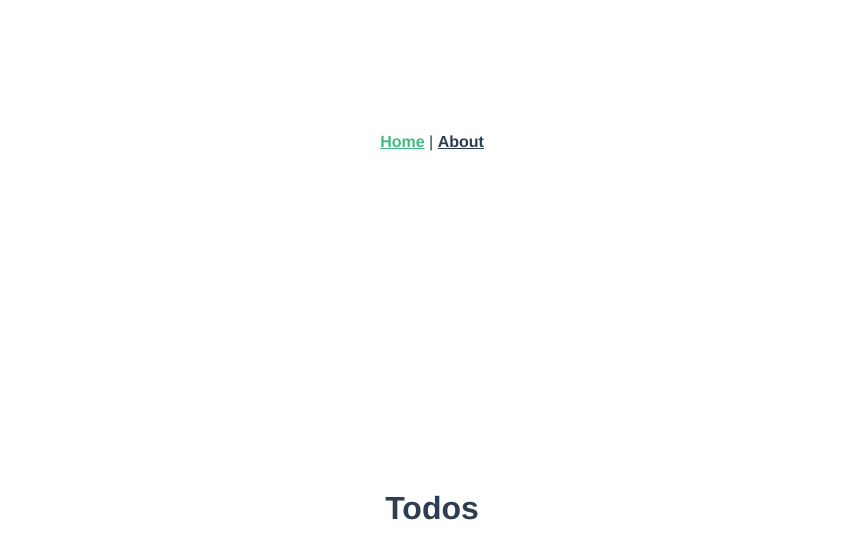
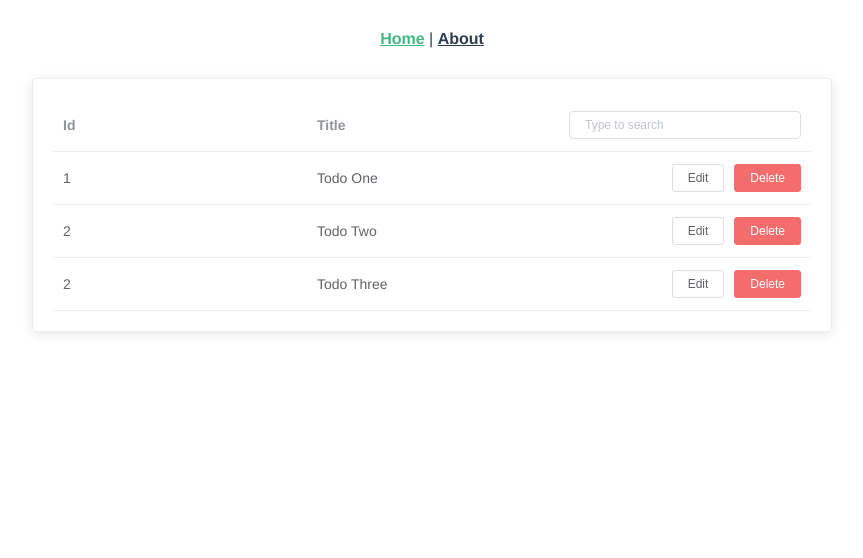
Before and after one commit to SPDUK/vue-todos, a Vue app: page / in a window 1280 px wide. Shown: the top 558 px of the page, without its empty margins (208-1071 px from the left). Built offline with nearby package versions, Linux system fonts and the light colour scheme.

Commit message:
feat: display todos in a pretty table

```diff
--- a/package.json
+++ b/package.json
@@ -9,6 +9,7 @@
   },
   "dependencies": {
     "core-js": "^2.6.5",
+    "element-ui": "^2.12.0",
     "vue": "^2.6.10",
     "vue-router": "^3.0.3",
     "vuex": "^3.0.1"
--- a/src/components/Todos.vue
+++ b/src/components/Todos.vue
@@ -1,15 +1,55 @@
 <template>
-  <div>
-    <h1>Todos</h1>
+  <div class="container">
+    <el-card class="box-card">
+      <!-- filter out any todos that do not include the search state -->
+      <el-table
+        :data="todos.filter(({ title }) => !search || title.toLowerCase().includes(search.toLowerCase()))"
+      >
+        <el-table-column label="Id" prop="id"></el-table-column>
+        <el-table-column label="Title" prop="title"></el-table-column>
+        <el-checkbox>Completed?</el-checkbox>
+        <el-table-column align="right">
+          <template slot="header" slot-scope="scope">
+            <el-input v-model="search" size="mini" placeholder="Type to search" />
+          </template>
+          <template slot-scope="scope">
+            <el-button size="mini" @click="handleEdit(scope.$index, scope.row)">Edit</el-button>
+            <el-button
+              size="mini"
+              type="danger"
+              @click="handleDelete(scope.$index, scope.row)"
+            >Delete</el-button>
+          </template>
+        </el-table-column>
+      </el-table>
+    </el-card>
   </div>
 </template>
+
 
 <script>
 export default {
   // component name
-  name: "Todos"
+  name: "Todos",
+  // like prop types in react, but also makes the prop available(?)
+  props: {
+    todos: Array
+  },
+  data() {
+    return {
+      search: ""
+    };
+  }
 };
 </script>
 
 <style scoped>
+.container {
+  display: flex;
+  justify-content: center;
+}
+.box-card {
+  width: 95%;
+  max-width: 800px;
+}
 </style>
--- a/src/main.js
+++ b/src/main.js
@@ -2,8 +2,13 @@ import Vue from "vue";
 import App from "./App.vue";
 import router from "./router";
 import store from "./store";
+import ElementUI from "element-ui";
+import "element-ui/lib/theme-chalk/index.css";
 
 Vue.config.productionTip = false;
+
+// import everything globally because lazy
+Vue.use(ElementUI);
 
 new Vue({
   router,
--- a/src/views/Home.vue
+++ b/src/views/Home.vue
@@ -1,6 +1,7 @@
 <template>
   <div class="home">
-    <Todos />
+    <!-- todos refers to the todos returned from data(), passing down as todos as a prop -->
+    <Todos v-bind:todos="todos" />
   </div>
 </template>
 
@@ -16,6 +17,16 @@ export default {
         {
           id: 1,
           title: "Todo One",
+          completed: false
+        },
+        {
+          id: 2,
+          title: "Todo Two",
+          completed: false
+        },
+        {
+          id: 2,
+          title: "Todo Three",
           completed: false
         }
       ]
@@ -33,6 +44,5 @@ export default {
 
 body {
   font-family: Arial, Helvetica, sans-serif;
-  line-height: 14;
 }
 </style>
```
Also changed, not shown: 1 other file (tests, documents, lock files or other folders).
